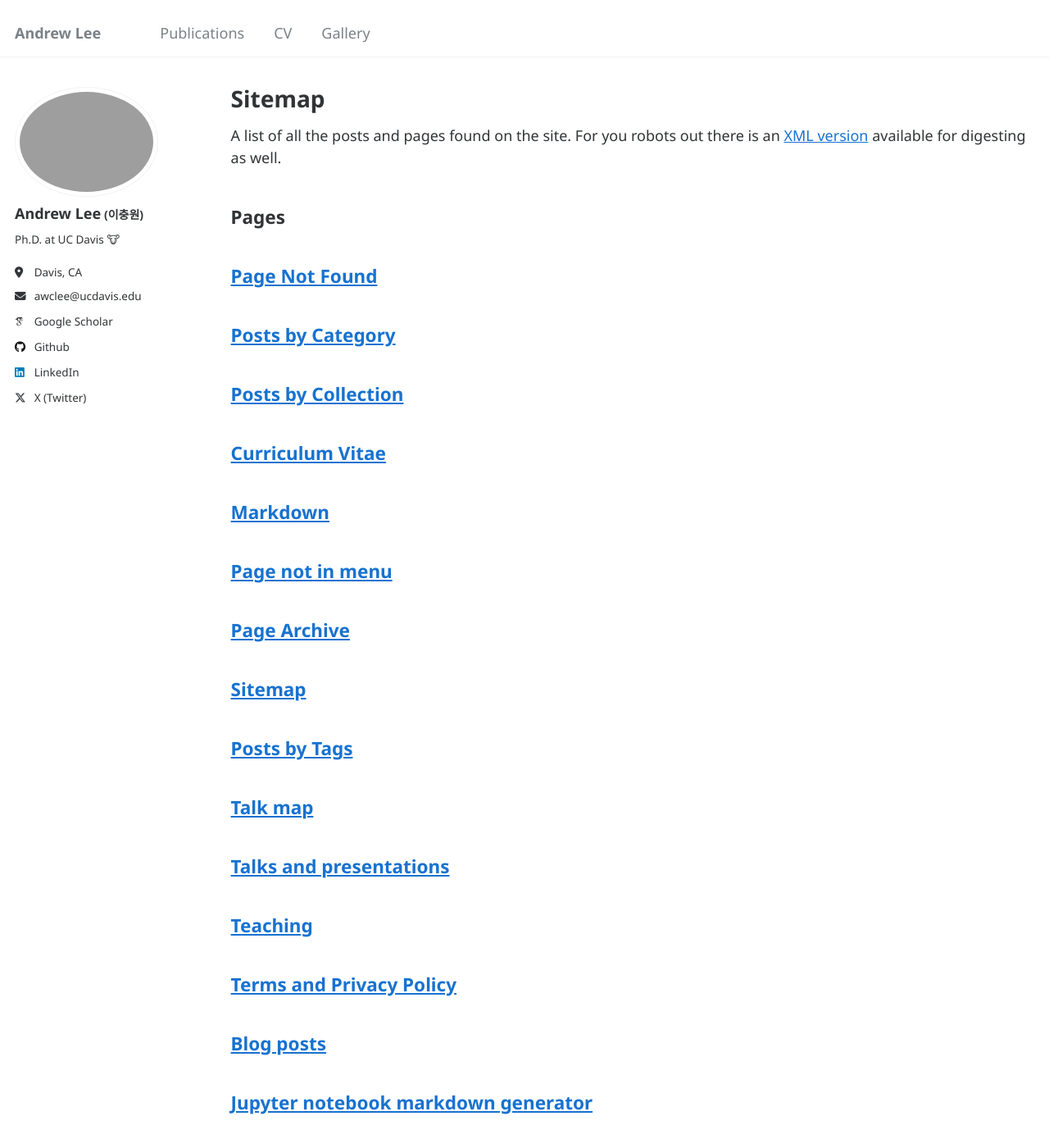
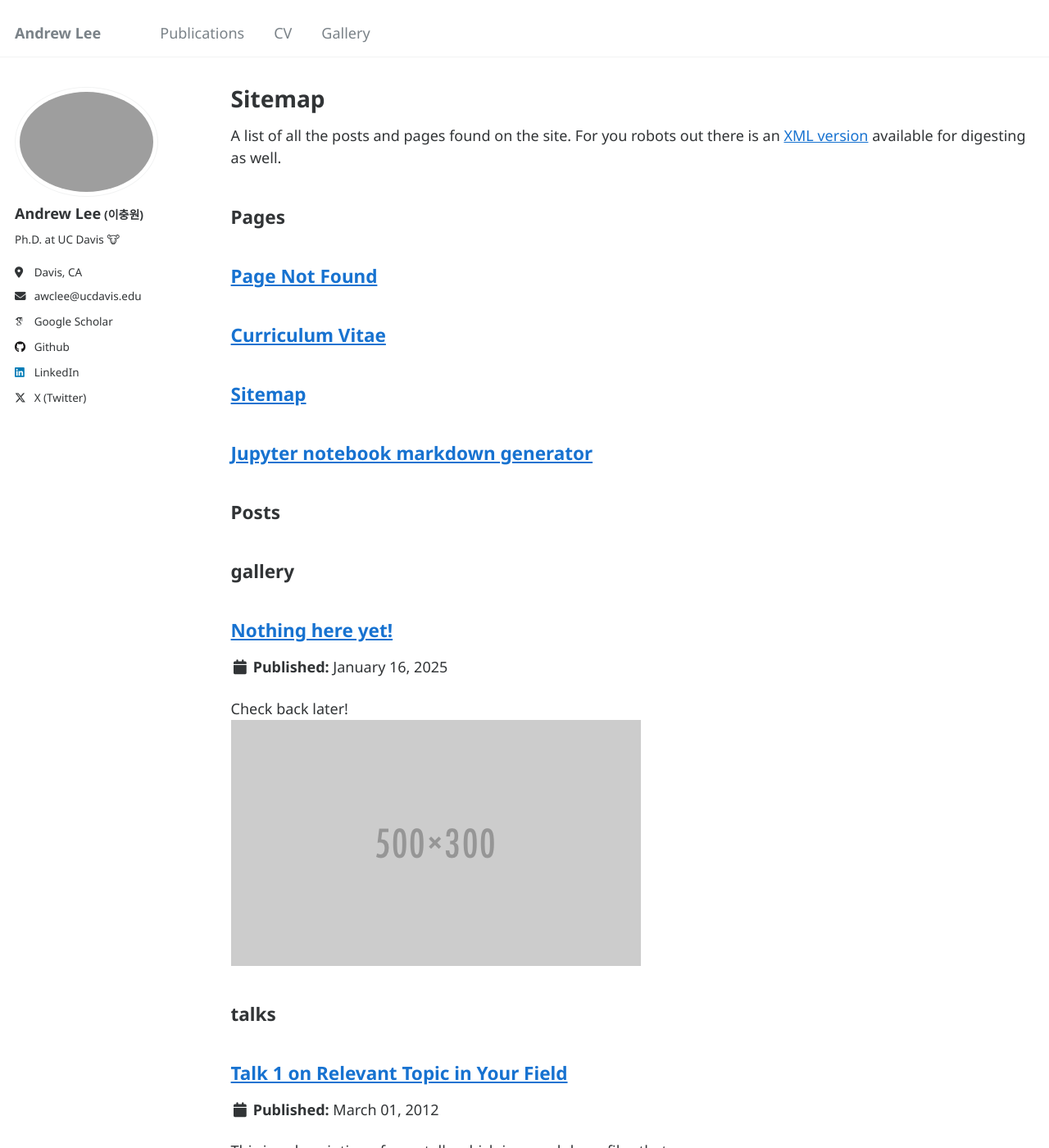
Before and after one commit to andrewcwlee/andrewcwlee.github.io, a Jekyll site: the page built from _pages/sitemap.md, in a window 1280 px wide and 1400 px high. Shown: the whole window at 82% size. Built offline with Jekyll 4.4.1, drawn with Linux system fonts in a browser that asks for light colours; some web fonts are replaced; comment, search, counter and statistics services are not loaded; some of the changed lines change nothing that is shown.

Commit message:
Edit website

```diff
--- a/_config.yml
+++ b/_config.yml
@@ -182,6 +182,7 @@
   - README
   - tmp
   - vendor
+  - _nopages
 keep_files:
   - .git
   - .svn
```
Also changed, not shown: _nopages/about.md (renamed from _pages/about.md), _nopages/category-archive.html (renamed from _pages/category-archive.html), _nopages/collection-archive.html (renamed from _pages/collection-archive.html), _nopages/markdown.md (renamed from _pages/markdown.md), _nopages/non-menu-page.md (renamed from _pages/non-menu-page.md), _nopages/page-archive.html (renamed from _pages/page-archive.html), _nopages/tag-archive.html (renamed from _pages/tag-archive.html), _nopages/talkmap.html (renamed from _pages/talkmap.html), _nopages/talks.html (renamed from _pages/talks.html), _nopages/teaching.html (renamed from _pages/teaching.html), _nopages/terms.md (renamed from _pages/terms.md), _nopages/year-archive.html (renamed from _pages/year-archive.html).
